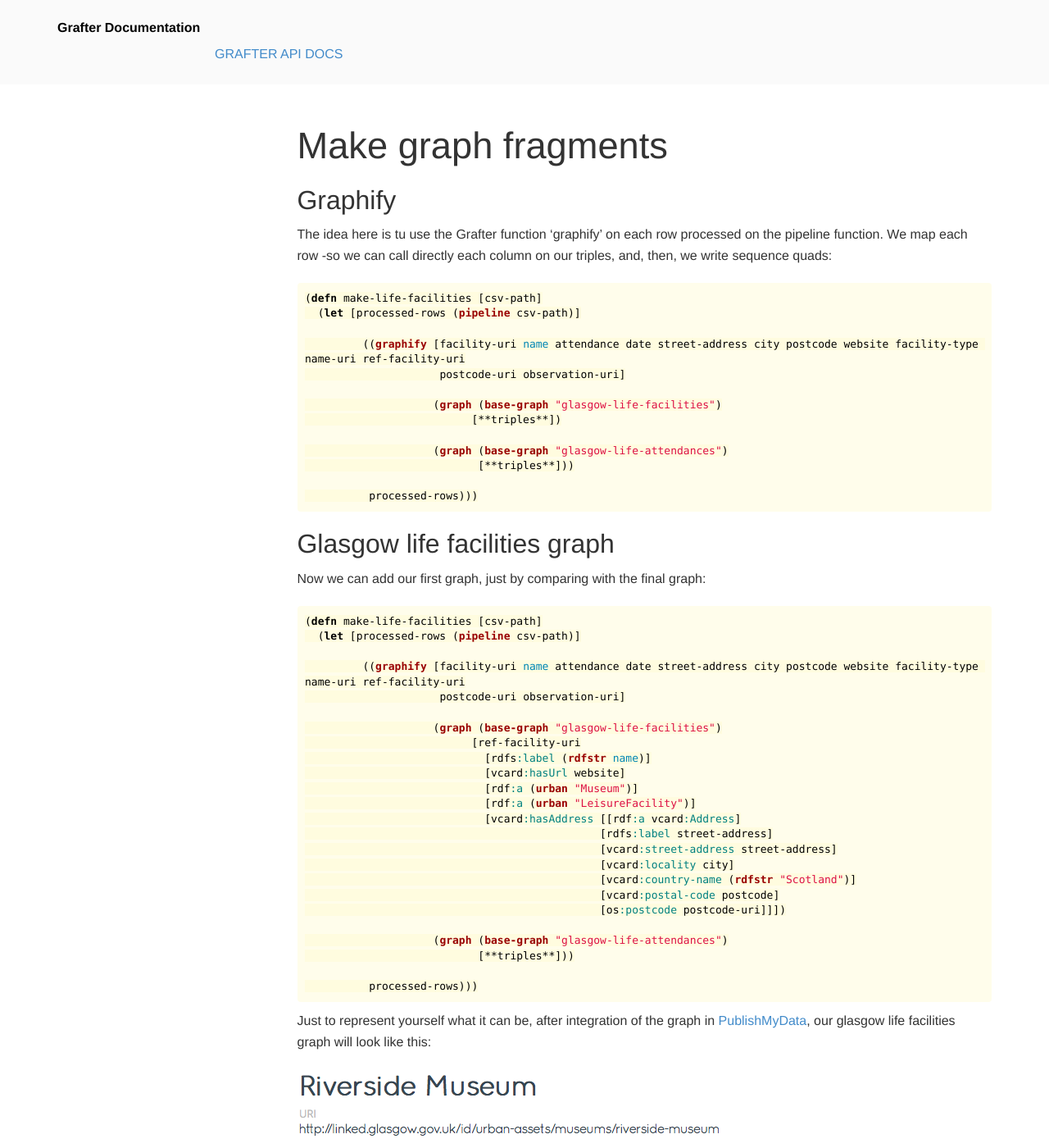
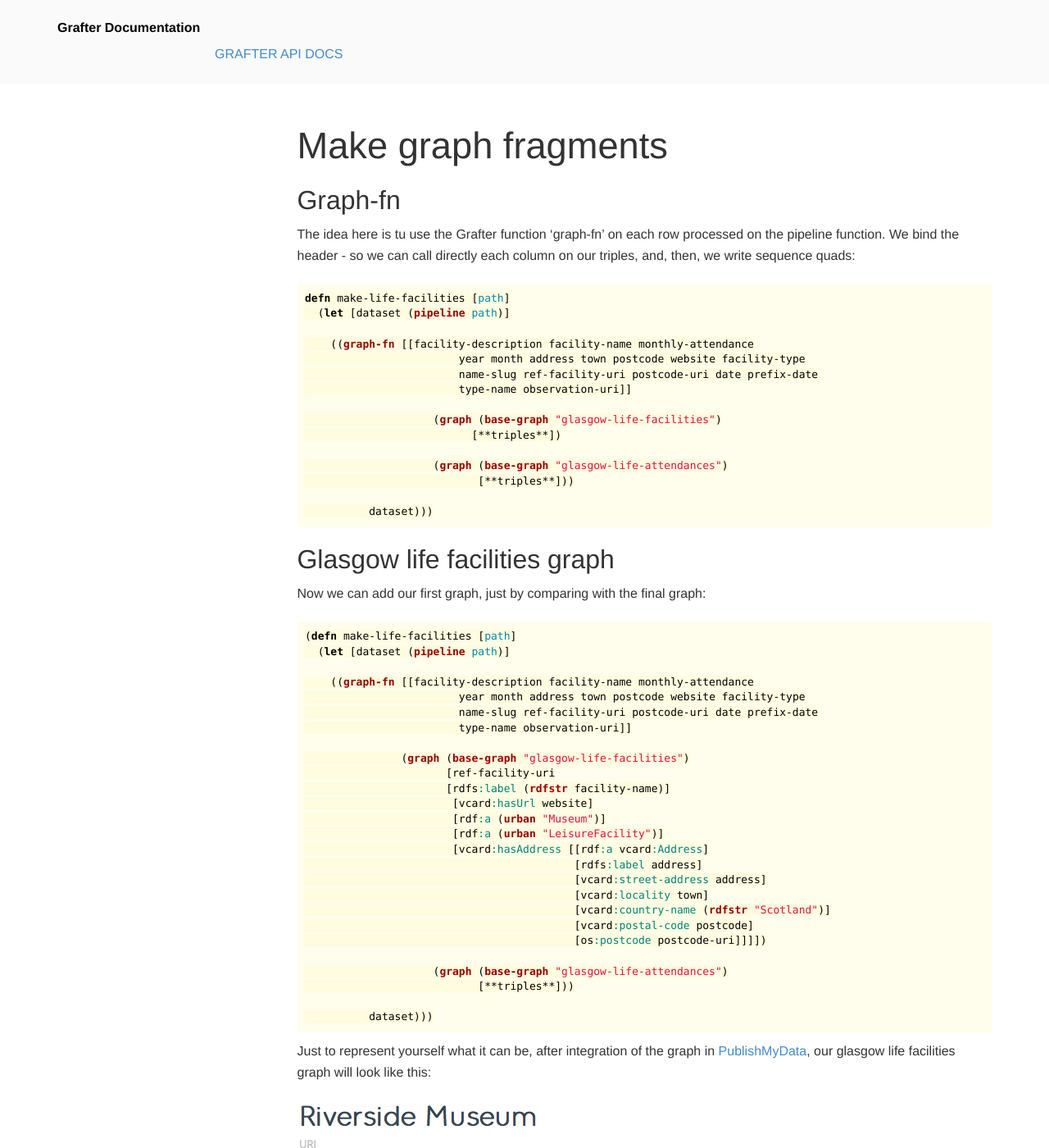
Before and after one commit to Swirrl/grafter-docs, a Jekyll site: the page built from _tutorials/907_graph.md, in a window 1280 px wide and 1400 px high. Shown: the whole window at 82% size. Built offline with Jekyll 4.4.1, drawn with Linux system fonts in a browser that asks for light colours; some of the changed text lies outside the part shown.

Commit message:
Tuto907 - fix make-graph 0.2

```diff
--- a/_tutorials/907_graph.md
+++ b/_tutorials/907_graph.md
@@ -5,16 +5,18 @@ title: Make graph fragments
 
 # Make graph fragments
 
-## Graphify
-The idea here is tu use the Grafter function 'graphify' on each row processed on the pipeline function. We map each row -so we can call directly each column on our triples, and, then, we write sequence quads:
+## Graph-fn
+The idea here is tu use the Grafter function 'graph-fn' on each row processed on the pipeline function. We bind the header - so we can call directly each column on our triples, and, then, we write sequence quads:
 
 {% highlight clojure %}
 
-(defn make-life-facilities [csv-path]
-  (let [processed-rows (pipeline csv-path)]
+defn make-life-facilities [path]
+  (let [dataset (pipeline path)]
 
-         ((graphify [facility-uri name attendance date street-address city postcode website facility-type name-uri ref-facility-uri
-                     postcode-uri observation-uri]
+    ((graph-fn [[facility-description facility-name monthly-attendance
+                        year month address town postcode website facility-type
+                        name-slug ref-facility-uri postcode-uri date prefix-date
+                        type-name observation-uri]]
 
                     (graph (base-graph "glasgow-life-facilities")
                           [**triples**])
@@ -22,7 +24,8 @@ The idea here is tu use the Grafter function 'graphify' on each row processed on
                     (graph (base-graph "glasgow-life-attendances")
                            [**triples**]))
 
-          processed-rows)))
+          dataset)))
+
 {% endhighlight %}
 
 ## Glasgow life facilities graph
@@ -31,30 +34,33 @@ Now we can add our first graph, just by comparing with the final graph:
 
 {% highlight clojure %}
 
-(defn make-life-facilities [csv-path]
-  (let [processed-rows (pipeline csv-path)]
+(defn make-life-facilities [path]
+  (let [dataset (pipeline path)]
 
-         ((graphify [facility-uri name attendance date street-address city postcode website facility-type name-uri ref-facility-uri
-                     postcode-uri observation-uri]
+    ((graph-fn [[facility-description facility-name monthly-attendance
+                        year month address town postcode website facility-type
+                        name-slug ref-facility-uri postcode-uri date prefix-date
+                        type-name observation-uri]]
 
-                    (graph (base-graph "glasgow-life-facilities")
-                          [ref-facility-uri
-                            [rdfs:label (rdfstr name)]
-                            [vcard:hasUrl website]
-                            [rdf:a (urban "Museum")]
-                            [rdf:a (urban "LeisureFacility")]
-                            [vcard:hasAddress [[rdf:a vcard:Address]
-                                              [rdfs:label street-address]
-                                              [vcard:street-address street-address]
-                                              [vcard:locality city]
-                                              [vcard:country-name (rdfstr "Scotland")]
-                                              [vcard:postal-code postcode]
-                                              [os:postcode postcode-uri]]])
+               (graph (base-graph "glasgow-life-facilities")
+                      [ref-facility-uri
+                      [rdfs:label (rdfstr facility-name)]
+                       [vcard:hasUrl website]
+                       [rdf:a (urban "Museum")]
+                       [rdf:a (urban "LeisureFacility")]
+                       [vcard:hasAddress [[rdf:a vcard:Address]
+                                          [rdfs:label address]
+                                          [vcard:street-address address]
+                                          [vcard:locality town]
+                                          [vcard:country-name (rdfstr "Scotland")]
+                                          [vcard:postal-code postcode]
+                                          [os:postcode postcode-uri]]]])
 
                     (graph (base-graph "glasgow-life-attendances")
                            [**triples**]))
 
-          processed-rows)))
+          dataset)))
+
 {% endhighlight %}
 
 Just to represent yourself what it can be, after integration of the graph in [PublishMyData](http://www.swirrl.com/publishmydata), our glasgow life facilities graph will look like this:
@@ -68,35 +74,38 @@ And the second graph:
 
 {% highlight clojure %}
 
-(defn make-life-facilities [csv-path]
-  (let [processed-rows (pipeline csv-path)]
+(defn make-life-facilities [path]
+  (let [dataset (pipeline path)]
 
-         ((graphify [facility-uri name attendance date street-address city postcode website facility-type name-uri ref-facility-uri
-                     postcode-uri observation-uri]
+    ((graph-fn [[facility-description facility-name monthly-attendance
+                        year month address town postcode website facility-type
+                        name-slug ref-facility-uri postcode-uri date prefix-date
+                        type-name observation-uri]]
 
-                    (graph (base-graph "glasgow-life-facilities")
-                          [ref-facility-uri
-                            [rdfs:label (rdfstr name)]
-                            [vcard:hasUrl website]
-                            [rdf:a (urban "Museum")]
-                            [rdf:a (urban "LeisureFacility")]
-                            [vcard:hasAddress [[rdf:a vcard:Address]
-                                              [rdfs:label street-address]
-                                              [vcard:street-address street-address]
-                                              [vcard:locality city]
-                                              [vcard:country-name (rdfstr "Scotland")]
-                                              [vcard:postal-code postcode]
-                                              [os:postcode postcode-uri]]])
+               (graph (base-graph "glasgow-life-facilities")
+                      [ref-facility-uri
+                      [rdfs:label (rdfstr facility-name)]
+                       [vcard:hasUrl website]
+                       [rdf:a (urban "Museum")]
+                       [rdf:a (urban "LeisureFacility")]
+                       [vcard:hasAddress [[rdf:a vcard:Address]
+                                          [rdfs:label address]
+                                          [vcard:street-address address]
+                                          [vcard:locality town]
+                                          [vcard:country-name (rdfstr "Scotland")]
+                                          [vcard:postal-code postcode]
+                                          [os:postcode postcode-uri]]]])
 
-                    (graph (base-graph "glasgow-life-attendances")
-                           [observation-uri
-                            [(glasgow "refFacility") ref-facility-uri]
-                            [(glasgow "numAttendees") attendance]
-                            [qb:dataSet "http://linked.glasgow.gov.uk/data/glasgow-life-attendances"]
-                            [(sd "refPeriod") "http://reference.data.gov.uk/id/month/2013-09"]
-                            [rdf:a qb:Observation]]))
+               (graph (base-graph "glasgow-life-attendances")
+                      [observation-uri
+                       [(glasgow "refFacility") ref-facility-uri]
+                       [(glasgow "numAttendees") monthly-attendance]
+                       [qb:dataSet "http://linked.glasgow.gov.uk/data/glasgow-life-attendances"]
+                       [(sd "refPeriod") "http://reference.data.gov.uk/id/month/2013-09"]
+                       [rdf:a qb:Observation]]))
 
-          processed-rows)))
+     dataset)))
+
 {% endhighlight %}
 
 ![pmd screenshot](/assets/931_graph_3.png)
```
